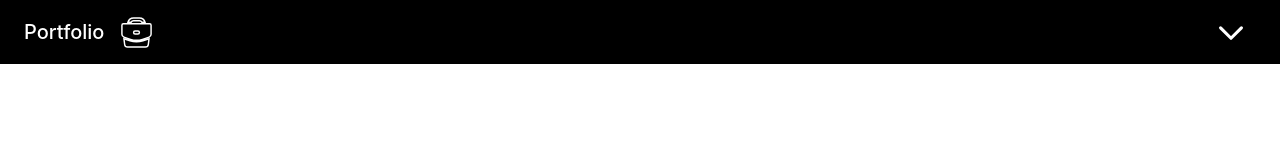
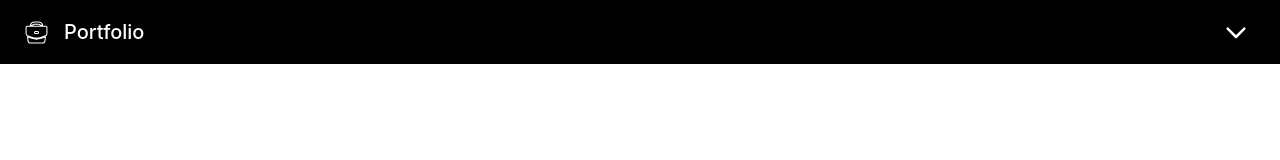
Before and after one commit to arunkumar404/trading_app_sim, a React (Create React App) app: page / in a window 1280 px wide. Shown: the top 160 px of the page. Built offline with nearby package versions, Linux system fonts and the light colour scheme.

Commit message:
icon size changed

```diff
--- a/src/Holdings/Holdings.js
+++ b/src/Holdings/Holdings.js
@@ -8,8 +8,8 @@ const Holdings = () => {
     <div className="total_container">
       <div className="portfolio_header centered_content">
         <div className="portfolio_header_left_side centered_content">
+          <SuitcaseIcon />
           <p className='portfolio_text'>Portfolio</p>
-          <SuitcaseIcon />
         </div>
         <LightArrowIcon />
       </div>
--- a/src/assets/icons/LightArrowIcon.js
+++ b/src/assets/icons/LightArrowIcon.js
@@ -3,8 +3,8 @@ import React from "react";
 const LightArrowIcon = () => {
   return (
     <svg
-      width="50px"
-      height="50px"
+      width="40px"
+      height="40px"
       viewBox="0 0 24 24"
       fill="none"
     >
--- a/src/assets/icons/SuitcaseIcon.js
+++ b/src/assets/icons/SuitcaseIcon.js
@@ -3,8 +3,8 @@ import React from "react";
 const SuitcaseIcon = () => {
   return (
     <svg
-      width="35px"
-      height="35px"
+      width="25px"
+      height="25px"
       viewBox="0 0 24 24"
       id="suitcase-bag"
       class="icon glyph"
```
